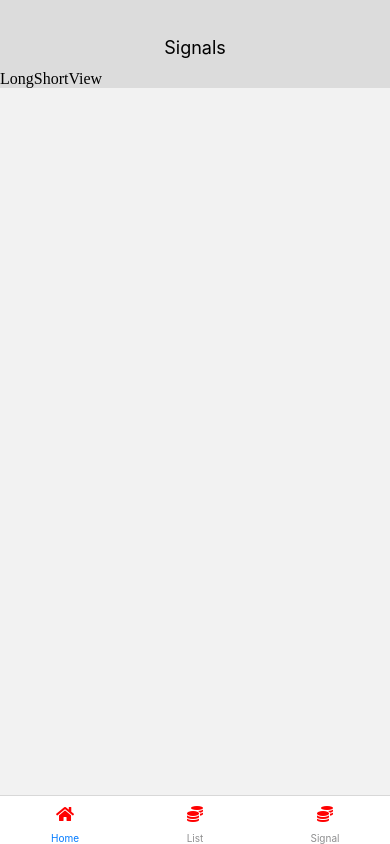
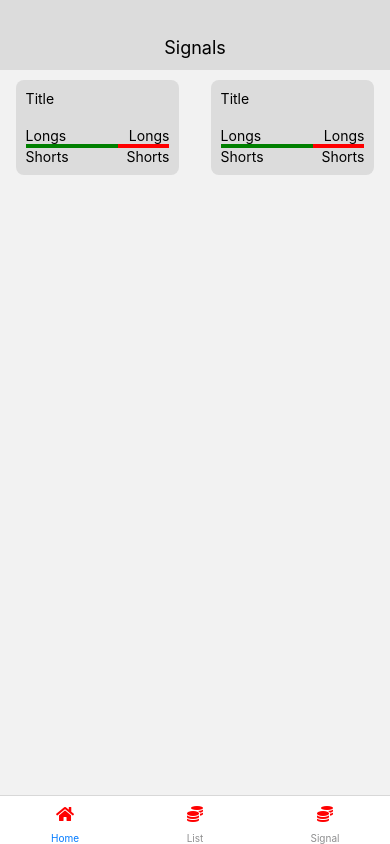
Before and after one commit to madixiu/Signals, a React Native app: screen /Home in a window 390 px wide. Built offline with nearby package versions, Linux system fonts and the light colour scheme.

Commit message:
+basic Cards of Home page

```diff
--- a/App.js
+++ b/App.js
@@ -14,7 +14,7 @@ export default function App() {
       <StatusBar style="auto" />
       <Header title={'Signals'} />
       <NavigationContainer>
-        <Tab.Navigator initialRouteName='List' screenOptions={{ headerShown: false }}>
+        <Tab.Navigator initialRouteName='Home' screenOptions={{ headerShown: false }}>
             <Tab.Screen name="Home" component={Home} options={{ tabBarIcon: ({color,size}) => (
                 <FontAwesome5 name="home" color={'red'} size={16} />
             )}} />
--- /dev/null
+++ b/components/Home/LongShortCard.js
@@ -0,0 +1,55 @@
+import { View, Text,StyleSheet } from 'react-native'
+import React from 'react'
+import LongsShortsBar from './LongShortRatio/LongsShortsBar'
+
+// import LongShortView from './LongShortRatio/LongShortView'
+
+const LongShortCard = (props) => {
+  return (
+    <View style={styles.container}>
+      <View style={styles.header}>
+        <Text>Title</Text>
+      </View>
+
+
+      <View style={{padding:10}}>
+      <View style={{justifyContent: 'space-between',flexDirection:'row'}}>
+        <View>
+          <Text>Longs</Text>
+        </View>
+        <View>
+          <Text>Longs</Text>
+        </View>
+      </View>
+      <LongsShortsBar Long={64} Short={36}/>
+      <View style={{justifyContent: 'space-between',flexDirection:'row'}}>
+        <View>
+          <Text>Shorts</Text>
+        </View>
+        <View>
+          <Text>Shorts</Text>
+        </View>
+      </View>
+
+    </View>
+    </View>
+  )
+}
+
+const styles = StyleSheet.create({
+  container: {
+    // flex:1,
+
+    width:'42%',
+    backgroundColor:'gainsboro',
+    borderRadius:'8px',
+    // padding: '50px',
+    // paddingVertical:40
+  },
+  header: {
+    // backgroundColor:'red',
+    paddingVertical:10,
+    paddingHorizontal:10
+  }
+});
+export default LongShortCard
--- /dev/null
+++ b/components/Home/LongShortRatio/LongsShortsBar.js
@@ -0,0 +1,37 @@
+import React from 'react'
+import { View,StyleSheet } from 'react-native'
+// import LongShortRatioCalc from './misc/LongShortRatioCalc'
+function BarWidth(Long,Short) {
+  let total = Long + Short;
+  let LongPercentage = ((Long*100) / total).toString() + '%'
+  let ShortPercentage = ((Short*100) / total).toString() + '%'
+  Long = Math.trunc(Long)
+  Short = Math.trunc(Short)
+  let result = {'Long':Long,'Short':Short,'LongPercentage':LongPercentage,'ShortPercentage':ShortPercentage}
+  return result
+}
+const LongsShortsBar = (props) =>{
+  // const data = LongShortRatioCalc(props.Long,props.Short)
+  return (
+    <View style={styles.container}>
+      <View style={[styles.longBar, {width:BarWidth(props.Long,props.Short).LongPercentage}]}></View>
+      <View style={[styles.shortBar,{width:BarWidth(props.Long,props.Short).ShortPercentage}]}></View>
+    </View>
+  )
+}
+const styles = StyleSheet.create({
+  container:{
+    flexDirection:'row'
+  },
+  longBar:{
+    backgroundColor:'green',
+    paddingVertical:2,
+
+  },
+  shortBar:{
+    backgroundColor:'red',
+    paddingVertical:2,
+
+  }
+});
+export default LongsShortsBar;
--- a/components/LongShortRatio/LongShortView.js
+++ /dev/null
@@ -1,13 +0,0 @@
-import React from 'react'
-import { View,StyleSheet } from 'react-native'
-const LongShortView = () => {
-  return (
-    <View style={styles.container}>LongShortView</View>
-  )
-}
-const styles = StyleSheet.create({
-  container:{
-    backgroundColor:'gainsboro'
-  }
-});
-export default LongShortView
--- a/pages/Home.js
+++ b/pages/Home.js
@@ -1,10 +1,33 @@
 import React from 'react'
-import {View} from 'react-native'
-import LongShortView from '../components/LongShortRatio/LongShortView'
-export default function Home() {
+import {View,StyleSheet} from 'react-native'
+import LongShortCard from '../components/Home/LongShortCard'
+const Home = () => {
   return (
-    <View>
-      <LongShortView />
+    <View style={styles.container}>
+      <View style={styles.liqViewContainer}>
+        <LongShortCard ></LongShortCard>
+        <LongShortCard ></LongShortCard>
+
+
+      </View>
     </View>
   )
 }
+
+const styles = StyleSheet.create({
+  container:{
+    // backgroundColor:'gainsboro'
+  },
+  liqViewContainer:{
+
+    flexDirection:'row',
+    // justifyContent:'space-around',
+    // paddingHorizontal:'51px',
+    justifyContent: 'space-around',
+    paddingVertical: 10,
+    // paddingHorizontal:8
+
+  }
+});
+
+export default Home;
```
Also changed, not shown: components/Home/BuySellCard.js (added, +32 -0 lines), components/LongShortRatio/LongsShortsBar.js (deleted, +0 -11 lines).
